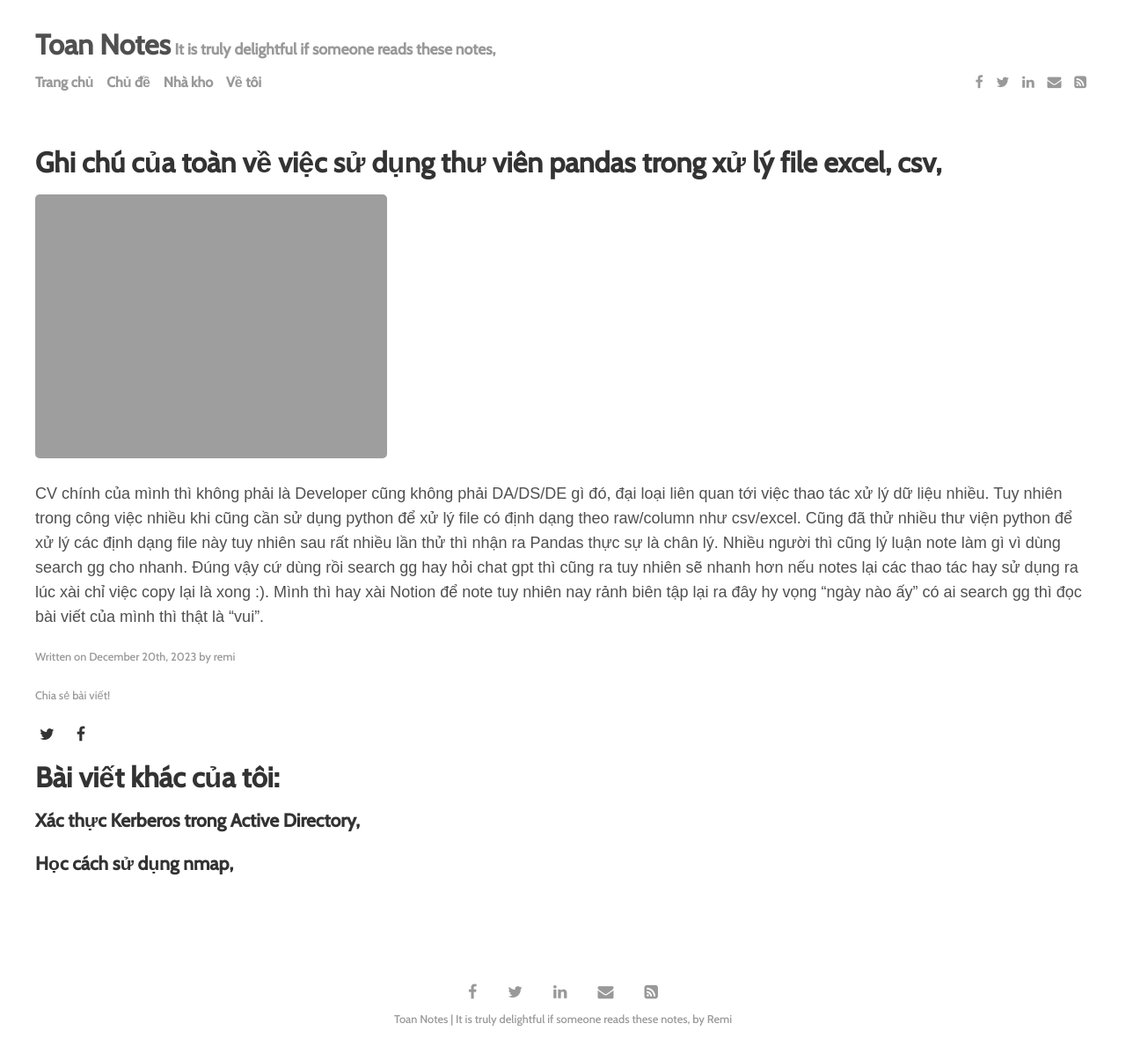
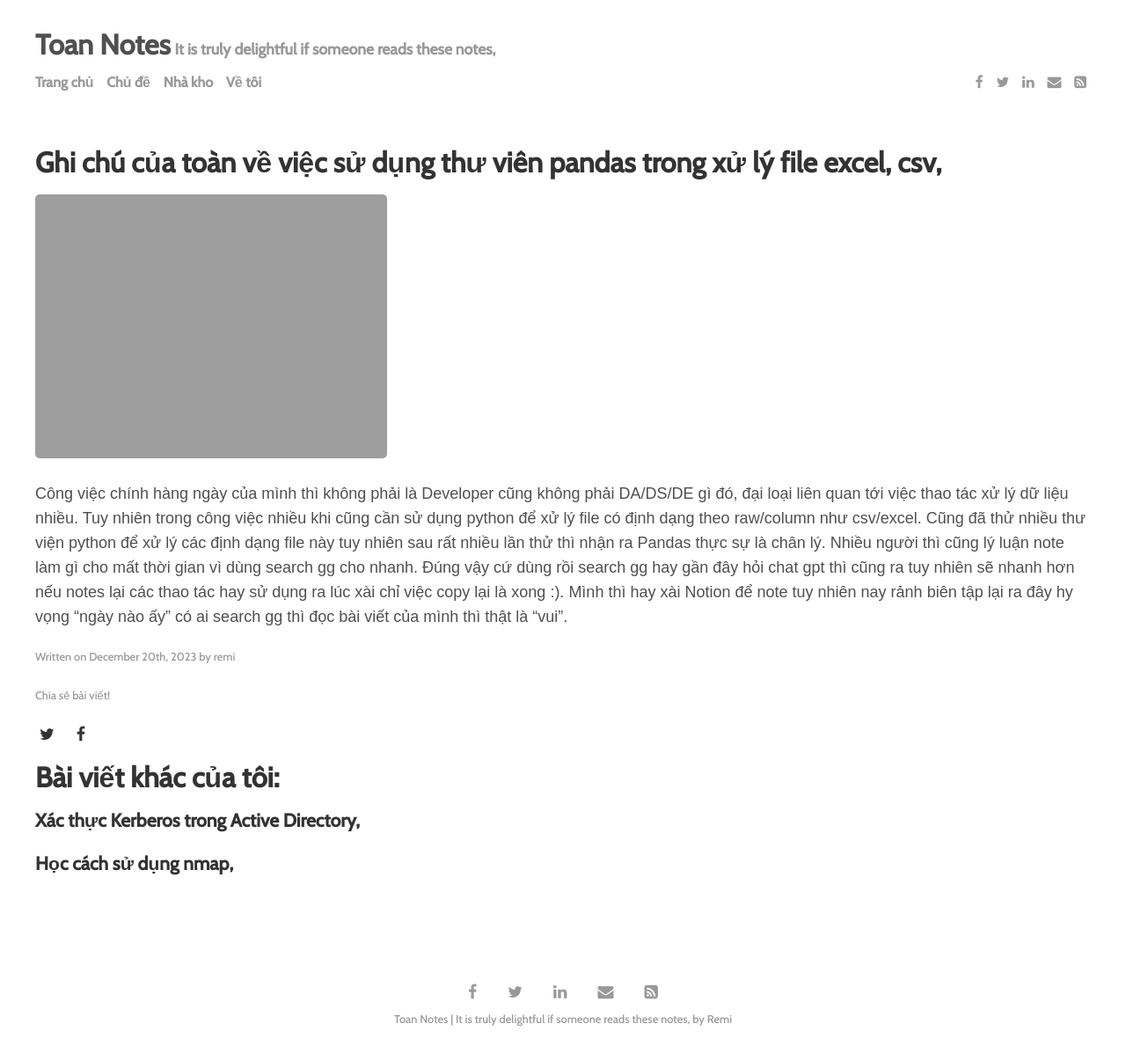
Before and after one commit to toannai/blog, a Jekyll site: the page built from _posts/2023-12-20-ghi-chu-su-dung-thu-vien-pandas.md, in a window 1280 px wide. Shown: the whole page at 88% size. Built offline with Jekyll 4.4.1, drawn with Linux system fonts in a browser that asks for light colours; some web fonts are replaced.

Commit message:
update intro pandas

```diff
--- a/_posts/2023-12-20-ghi-chu-su-dung-thu-vien-pandas.md
+++ b/_posts/2023-12-20-ghi-chu-su-dung-thu-vien-pandas.md
@@ -7,4 +7,4 @@
 image: assets/img/2023/12/20/01_intro_pandas.png
 ---
 
-CV chính của mình thì không phải là Developer cũng không phải DA/DS/DE gì đó, đại loại liên quan tới việc thao tác xử lý dữ liệu nhiều. Tuy nhiên trong công việc nhiều khi cũng cần sử dụng python để xử lý file có định dạng theo raw/column như csv/excel. Cũng đã thử nhiều thư viện python để xử lý các định dạng file này tuy nhiên sau rất nhiều lần thử thì nhận ra Pandas thực sự là chân lý. Nhiều người thì cũng lý luận note làm gì vì dùng search gg cho nhanh. Đúng vậy cứ dùng rồi search gg hay hỏi chat gpt thì cũng ra tuy nhiên sẽ nhanh hơn nếu notes lại các thao tác hay sử dụng ra lúc xài chỉ việc copy lại là xong :). Mình thì hay xài Notion để note tuy nhiên nay rảnh biên tập lại ra đây hy vọng "ngày nào ấy" có ai search gg thì đọc bài viết của mình thì thật là "vui".
+Công việc chính hàng ngày của mình thì không phải là Developer cũng không phải DA/DS/DE gì đó, đại loại liên quan tới việc thao tác xử lý dữ liệu nhiều. Tuy nhiên trong công việc nhiều khi cũng cần sử dụng python để xử lý file có định dạng theo raw/column như csv/excel. Cũng đã thử nhiều thư viện python để xử lý các định dạng file này tuy nhiên sau rất nhiều lần thử thì nhận ra Pandas thực sự là chân lý. Nhiều người thì cũng lý luận note làm gì cho mất thời gian vì dùng search gg cho nhanh. Đúng vậy cứ dùng rồi search gg hay gần đây hỏi chat gpt thì cũng ra tuy nhiên sẽ nhanh hơn nếu notes lại các thao tác hay sử dụng ra lúc xài chỉ việc copy lại là xong :). Mình thì hay xài Notion để note tuy nhiên nay rảnh biên tập lại ra đây hy vọng "ngày nào ấy" có ai search gg thì đọc bài viết của mình thì thật là "vui".
```
